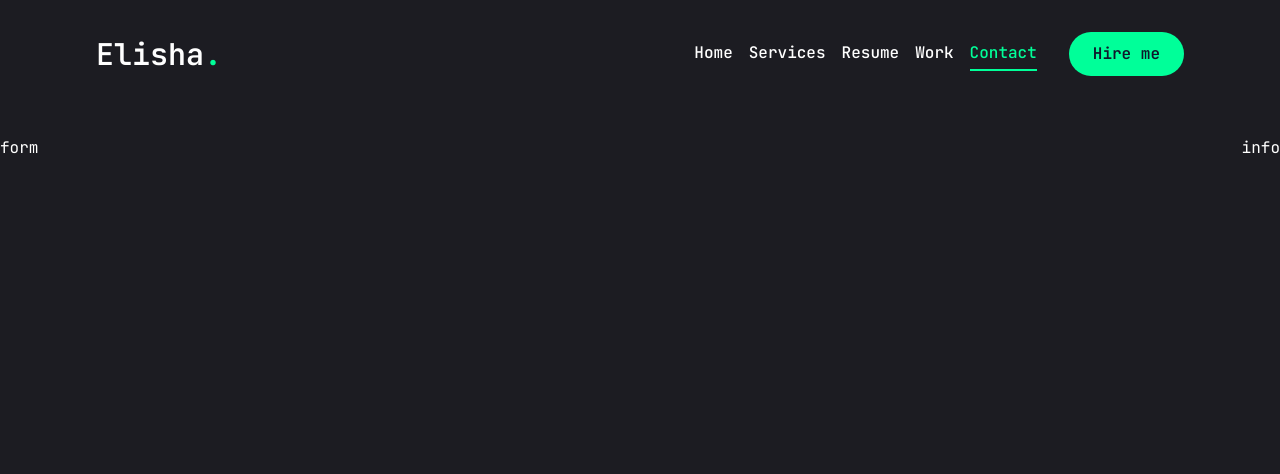
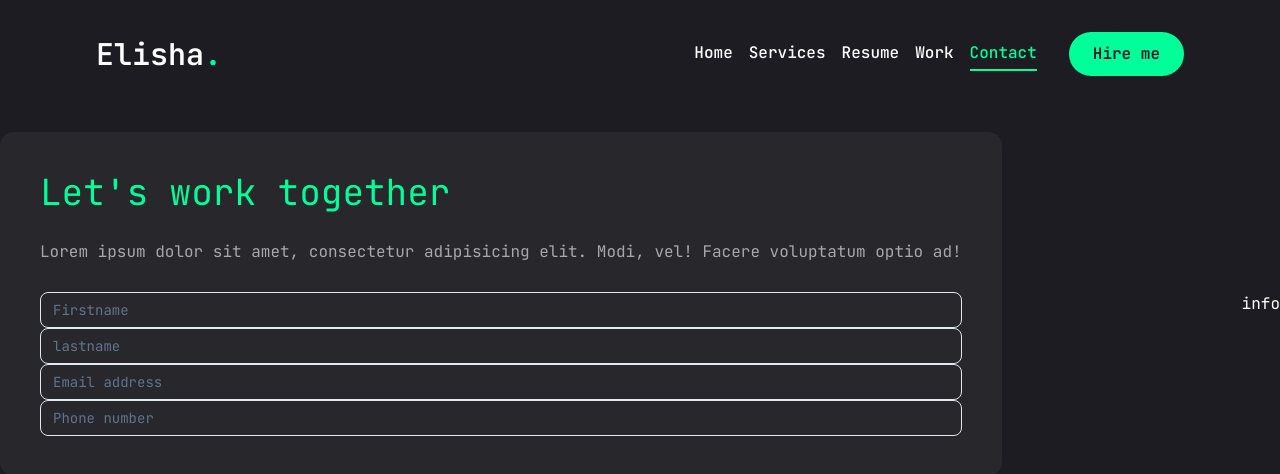
Before and after one commit to elishabhatti/elisha-portfolio, a Next.js app: page /contact in a window 1280 px wide. Shown: the top 474 px of the page. Built offline with nearby package versions, Linux system fonts and the light colour scheme.

Commit message:
added inputs

```diff
--- a/app/contact/page.jsx
+++ b/app/contact/page.jsx
@@ -49,7 +49,20 @@ const Contact = () => {
         <div className="flex flex-col xl:flex-row gap-[30px]">
           {/* form */}
           <div className="xl:h-[54%] order-2 xl:order-none">
-            <form>form</form>
+            <form className="flex flex-col gap-6 p-10 bg-[#27272c] rounded-xl">
+              <h3 className="text-4xl text-[#00ff99]">Let's work together</h3>
+              <p className="text-white/60">
+                Lorem ipsum dolor sit amet, consectetur adipisicing elit. Modi,
+                vel! Facere voluptatum optio ad!
+              </p>
+              {/* input */}
+              <div>
+                <Input type="firstname" placeholder="Firstname" />
+                <Input type="lastname" placeholder="lastname" />
+                <Input type="email" placeholder="Email address" />
+                <Input type="phone" placeholder="Phone number" />
+              </div>
+            </form>
           </div>
           {/* info */}
           <div className="flex-1 flex items-center xl:justify-end order-1 xl:order-none mb-8 xl:mb-0">
```
